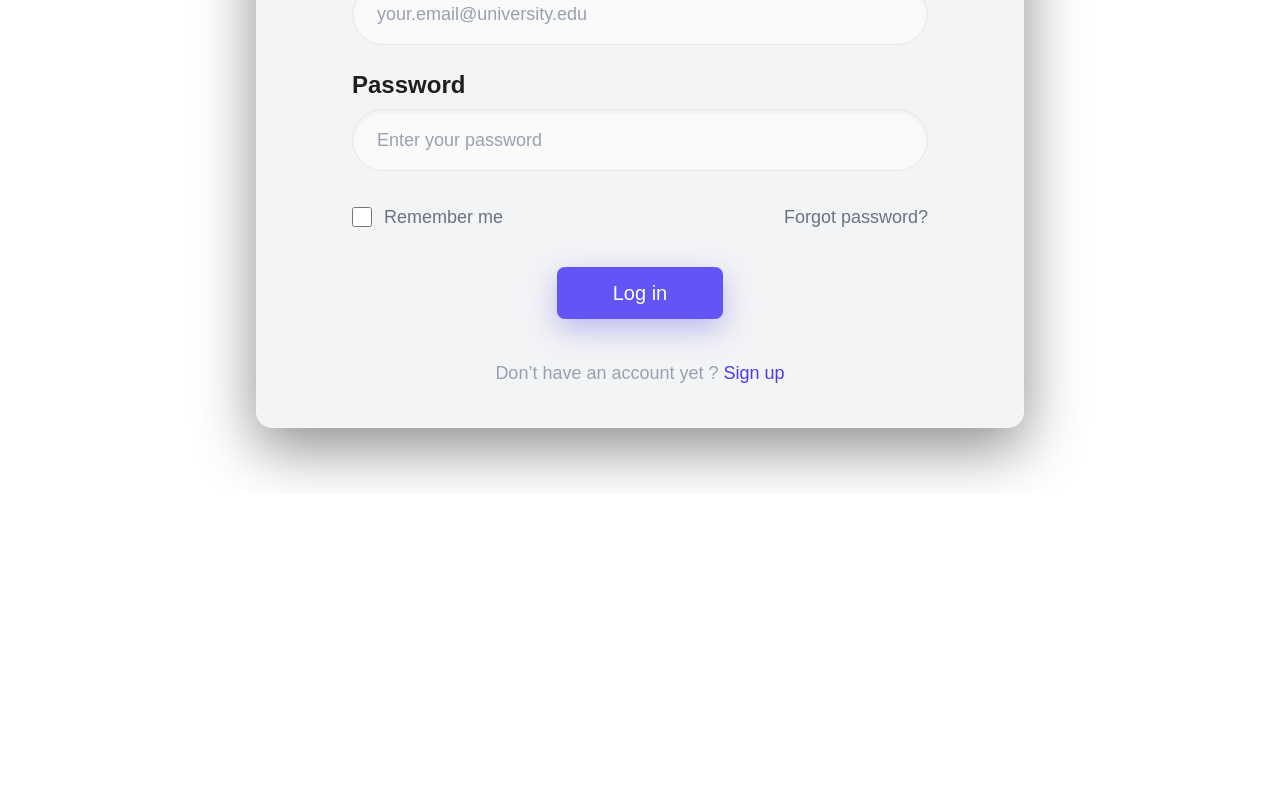
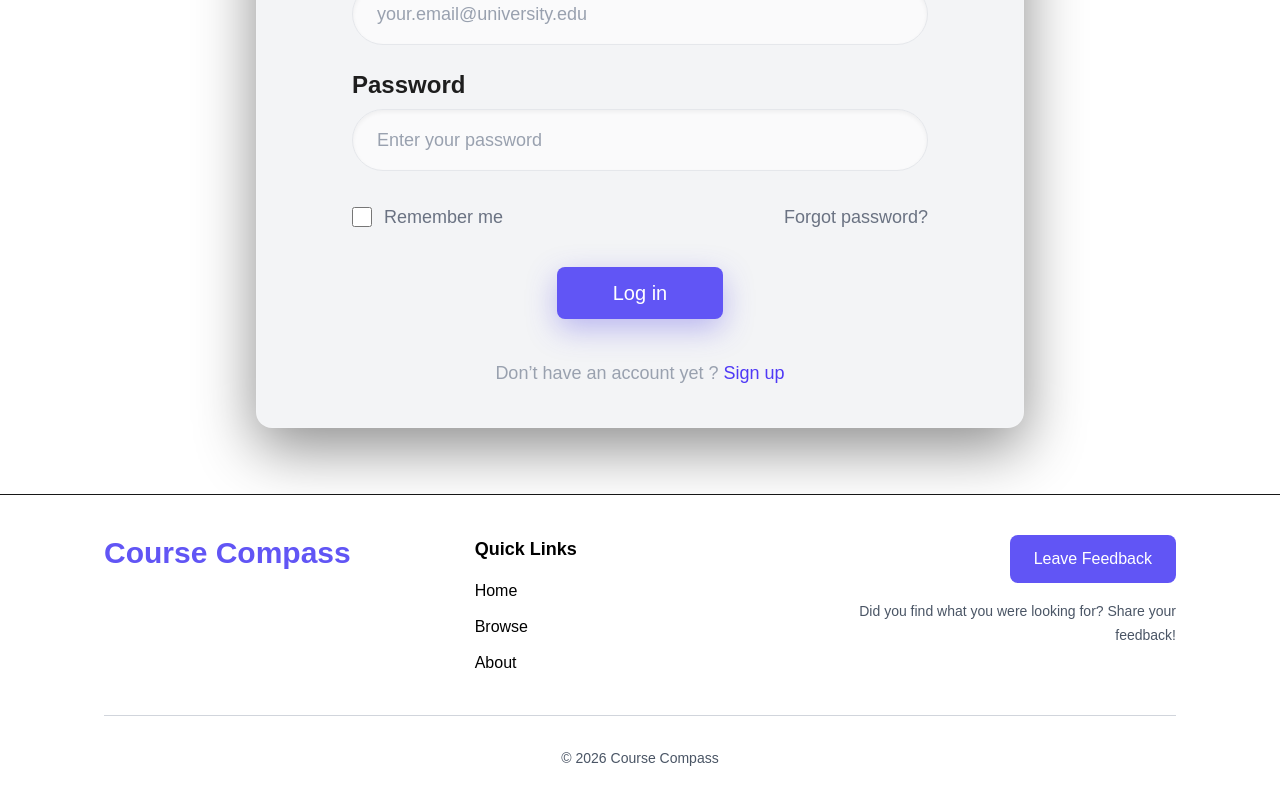
Before and after one commit to linnoureddine/techtalks-university-course-reality-check, a Next.js app: page /login in a window 1280 px wide. Shown: the part 373-1173 px from the top of the page. Before the commit the page ends 867 px from the top, so only its background shows below. Built offline with nearby package versions, Linux system fonts and the light colour scheme.

Commit message:
Update footer and layout

```diff
--- a/app/layout.tsx
+++ b/app/layout.tsx
@@ -1,10 +1,9 @@
 import type { Metadata } from "next";
 import { Geist, Geist_Mono } from "next/font/google";
 import "./globals.css";
-import Footer from "../components/Footer";
-
 
 import NavBar from "../components/NavBar";
+import Footer from "../components/Footer";
 
 const geistSans = Geist({
   variable: "--font-geist-sans",
@@ -17,22 +16,30 @@ const geistMono = Geist_Mono({
 });
 
 export const metadata: Metadata = {
-  title: "Create Next App",
-  description: "Generated by create next app",
+  title: "Course Compass",
+  description: "University course reviews and insights",
 };
 
 export default function RootLayout({
   children,
-}: Readonly<{
+}: {
   children: React.ReactNode;
-}>) {
+}) {
   return (
     <html lang="en">
       <body
-        className={`${geistSans.variable} ${geistMono.variable} antialiased`}
+        className={`${geistSans.variable} ${geistMono.variable} antialiased min-h-screen flex flex-col`}
       >
+        {/* Navbar */}
         <NavBar />
-        {children}
+
+        {/* Page Content */}
+        <main className="flex-grow">
+          {children}
+        </main>
+
+        {/* Footer */}
+        <Footer />
       </body>
     </html>
   );
--- a/components/Footer.tsx
+++ b/components/Footer.tsx
@@ -1,40 +1,50 @@
+import NavLink from "./NavLink";
+
 export default function Footer() {
   return (
-    <footer className="border-t bg-white px-8 py-10">
+    <footer className="w-full border-t bg-white">
+      <div className="mx-auto max-w-6xl px-6 py-10 md:px-10">
+        <div className="grid grid-cols-1 gap-10 md:grid-cols-3 md:items-start">
+          <div className="text-center md:text-left">
+            <h2 className="text-3xl font-bold text-[#6155F5]">
+              Course Compass
+            </h2>
+          </div>
 
-      <div className="mx-auto grid max-w-6xl grid-cols-1 gap-8 md:grid-cols-3">
+          <div className="text-center md:text-left">
+            <h3 className="mb-4 text-lg font-semibold text-black">
+              Quick Links
+            </h3>
 
-        <div>
-          <h2 className="text-2xl font-bold text-indigo-600">
-            Course Compass
-          </h2>
-        </div>
+            <div className="flex flex-col gap-3 text-base">
+              <NavLink href="/">Home</NavLink>
+              <NavLink href="/browse">Browse</NavLink>
+              <NavLink href="/about">About</NavLink>
+            </div>
+          </div>
 
-        <div>
-          <h3 className="mb-3 font-semibold text-gray-900">Quick Links</h3>
-          <ul className="space-y-2 text-gray-600">
-            <li className="hover:text-indigo-600 cursor-pointer">Home</li>
-            <li className="hover:text-indigo-600 cursor-pointer">Browse</li>
-            <li className="hover:text-indigo-600 cursor-pointer">About</li>
-          </ul>
-        </div>
+          {/* Right: Feedback */}
+          <div className="text-center md:text-left">
+            <div className="flex flex-col items-center gap-4 md:items-end">
+              <button className="rounded-lg bg-[#6155F5] px-6 py-3 text-white hover:opacity-90">
+                Leave Feedback
+              </button>
 
-        <div className="flex flex-col items-start gap-3">
-          <button className="rounded-md bg-indigo-600 px-4 py-2 text-white hover:bg-indigo-700">
-            Leave Feedback
-          </button>
-          <p className="text-sm text-gray-500">
-            Did you find what you were looking for?
-            Share your feedback!
-          </p>
+              <p className="max-w-xs text-sm leading-6 text-gray-600 md:text-right">
+                Did you find what you were looking for? Share your feedback!
+              </p>
+            </div>
+          </div>
         </div>
       </div>
 
-      <div className="my-8 border-t"></div>
+      <div className="mx-auto max-w-6xl px-6 md:px-10">
+        <div className="border-t border-gray-300" />
+      </div>
 
-      <p className="text-center text-sm text-gray-500">
+      <div className="mx-auto max-w-6xl px-6 py-8 text-center text-sm text-gray-600 md:px-10">
         © 2026 Course Compass
-      </p>
+      </div>
     </footer>
   );
 }
```
